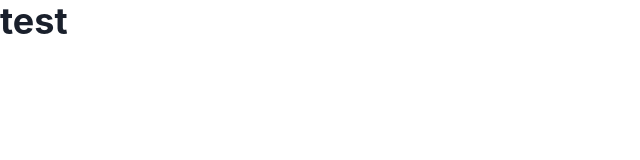
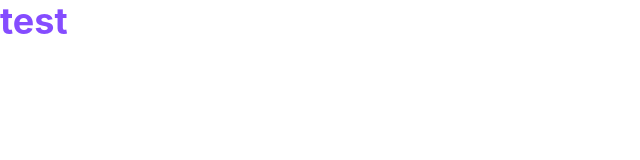
Before and after one commit to brunomaruya/AgeCalculatorApp, a Next.js app: page / in a window 1280 px wide. Shown: the top 160 px of the page, without its empty margins (0-640 px from the left). Built offline with nearby package versions, Linux system fonts and the light colour scheme.

Commit message:
add color themes

```diff
--- a/src/app/layout.tsx
+++ b/src/app/layout.tsx
@@ -1,10 +1,27 @@
 'use client';
-import { ChakraProvider } from '@chakra-ui/react';
+import { ChakraProvider, extendTheme } from '@chakra-ui/react';
+import { m } from 'framer-motion';
 
 export const metadata = {
   title: 'Next.js',
   description: 'Generated by Next.js',
 };
+
+const theme = extendTheme({
+  colors: {
+    primary: {
+      purple: 'hsl(259, 100%, 65%)',
+      lightRed: 'hsl(0, 100%, 67%)',
+    },
+    neutral: {
+      white: 'hsl(0, 0%, 100%)',
+      offWhite: ' hsl(0, 0%, 94%)',
+      lightGrey: 'hsl(0, 0%, 86%)',
+      smokeyGrey: 'hsl(0, 1%, 44%)',
+      offBlack: 'hsl(0, 0%, 8%)',
+    },
+  },
+});
 
 export default function RootLayout({
   children,
@@ -14,7 +31,7 @@ export default function RootLayout({
   return (
     <html lang="en">
       <body>
-        <ChakraProvider>{children}</ChakraProvider>
+        <ChakraProvider theme={theme}>{children}</ChakraProvider>
       </body>
     </html>
   );
--- a/src/app/page.tsx
+++ b/src/app/page.tsx
@@ -4,7 +4,7 @@ import { Heading } from '@chakra-ui/react';
 export default function Home() {
   return (
     <>
-      <Heading>test</Heading>
+      <Heading color="primary.purple">test</Heading>
     </>
   );
 }
```
